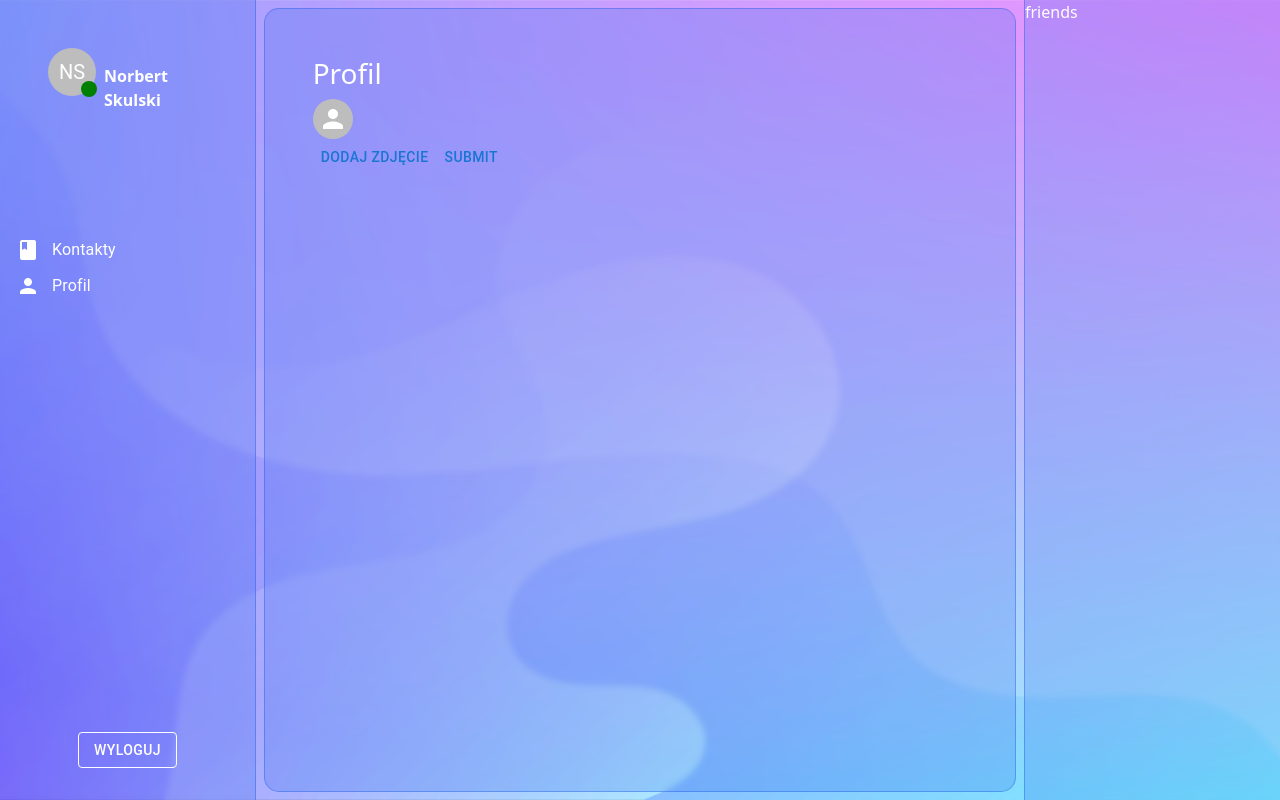
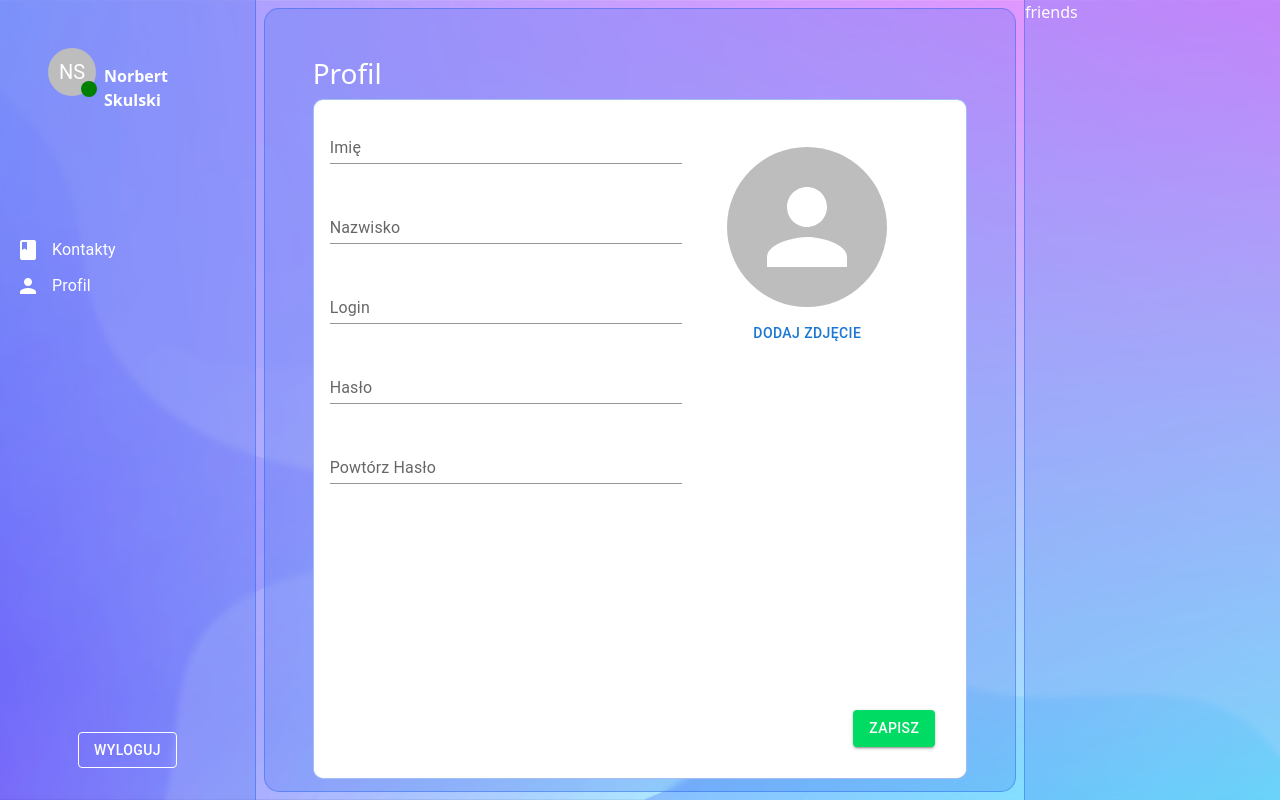
Before and after one commit to NorbertSkulski/MGR_WEBRTC, a React (Create React App) app in the folder client/: page /#/dashboard/profile in a window 1280 px wide. Built offline with nearby package versions, Linux system fonts and the light colour scheme; no server answers.

Commit message:
add profile

```diff
--- a/client/public/index.html
+++ b/client/public/index.html
@@ -33,6 +33,7 @@
   <body>
     <noscript>You need to enable JavaScript to run this app.</noscript>
     <div id="root"></div>
+    <div id="modal"></div>
     <!--
       This HTML file is a template.
       If you open it directly in the browser, you will see an empty page.
--- a/client/src/App.scss
+++ b/client/src/App.scss
@@ -8,5 +8,6 @@
   background-image: url("./assets/images/SL_060521_43530_17.jpg");
   //app global colors;
   --global-white: rgba(255,255,255,1);
+  --global-success: rgb(0, 219, 99);
   color: var(--global-white);
 }
--- a/client/src/components/ContactArea/ContactArea.scss
+++ b/client/src/components/ContactArea/ContactArea.scss
@@ -1,4 +1,10 @@
 .ContactArea{
-
+    .AddContactButton{
+        position: absolute;
+        bottom: 1rem;
+        right: 1rem;
+        background-color: var(--global-success) !important;
+        color: var(--global-white);
+    }
 
 }
--- a/client/src/components/ContactArea/ContactArea.tsx
+++ b/client/src/components/ContactArea/ContactArea.tsx
@@ -1,8 +1,10 @@
 import { Button } from "@mui/material";
 import MainTable from "../Tables/MainTable/MainTable";
 import "./ContactArea.scss";
+import AddFriendModal from "../Modals/AddFriendModal/AddFriendModal";
 
 const ContactArea = () => {
+
   return (
     <div className="ContactArea">
       <h3>Kontakty</h3>
@@ -19,6 +21,7 @@ const ContactArea = () => {
           { name: "Agata", lastName: "Gromek" }
         ]}
       />
+      <AddFriendModal/>
     </div>
   );
 };
--- a/client/src/components/Forms/ProfileForm/ProfileForm.scss
+++ b/client/src/components/Forms/ProfileForm/ProfileForm.scss
@@ -1,5 +1,33 @@
 .ProfileForm{
+    position: relative;
     .ProfileImage{
         display: none;
     }
+
+    > form {
+        background-color: var(--global-white);
+        border-radius: 10px;
+        padding: 1rem;
+        border: 1px solid rgba(28, 91, 228, 0.4);
+        height: 85dvh !important;
+
+        .SubmitButton{
+            position: absolute;
+            bottom: 2rem;
+            right: 2rem;
+            background-color: var(--global-success);
+        }
+    }
+    .AvatarArea{
+        position: absolute;
+        right: 5rem;
+        top:3rem;
+        display: flex;
+        flex-direction: column;
+        justify-content: center;
+        .Image{
+            width: 10rem;
+            height: 10rem;
+        }
+    }
 }
--- a/client/src/components/Forms/ProfileForm/ProfileForm.tsx
+++ b/client/src/components/Forms/ProfileForm/ProfileForm.tsx
@@ -5,34 +5,37 @@ import { useEffect, useRef, useState } from "react";
 import { useForm } from "react-hook-form";
 import { onSubmit } from "./ProfileFormSubmit";
 import { get } from "lodash";
+import { Row, Col } from "react-bootstrap";
 
 const ProfileForm = () => {
   const { handleSubmit, ...rest } = useForm();
-  const [avatarUrl,setAvatarUrl]= useState("");
+  const [avatarUrl, setAvatarUrl] = useState("");
 
-  const {watch} = rest;
+  const { watch } = rest;
 
   const selectPicture = () => {
-    const currentObj: HTMLElement|null = document.querySelector(".ProfileImage input");
+    const currentObj: HTMLElement | null = document.querySelector(
+      ".ProfileImage input"
+    );
     currentObj?.click();
   };
 
-  useEffect(()=>{
-    const image:Blob = get(watch('ProfileImage'),'[0]',null);
-    if(image === null)
-      return;
+  useEffect(() => {
+    const image: Blob = get(watch("ProfileImage"), "[0]", null);
+    if (image === null) return;
     const fileReader = new FileReader();
-    fileReader.onload =(evt)=> {
-      const url:any= evt?.target?.result
-      setAvatarUrl(url)
-    }
+    fileReader.onload = (evt) => {
+      const url: any = evt?.target?.result;
+      setAvatarUrl(url);
+    };
     fileReader.readAsDataURL(image);
-  },[watch('ProfileImage')])
+  }, [watch("ProfileImage")]);
 
   return (
     <div className="ProfileForm">
       <form onSubmit={handleSubmit(onSubmit)}>
-        <Avatar src={avatarUrl}></Avatar>
+        <div className="AvatarArea">
+          <Avatar className="Image mb-2" src={avatarUrl}></Avatar>
           <Input
             className="ProfileImage"
             name="ProfileImage"
@@ -40,7 +43,68 @@ const ProfileForm = () => {
             type="file"
           />
           <Button onClick={selectPicture}>Dodaj zdjęcie</Button>
-        <Button type="submit">Submit</Button>
+        </div>
+
+        <Row>
+          <Col xs={7}>
+            <Input
+              className="Name"
+              name="Name"
+              form={rest}
+              type="text"
+              label="Imię"
+            />
+          </Col>
+        </Row>
+
+        <Row>
+          <Col xs={7}>
+            <Input
+              className="LastName"
+              name="LastName"
+              form={rest}
+              type="text"
+              label="Nazwisko"
+            />
+          </Col>
+        </Row>
+        <Row>
+          <Col xs={7}>
+            <Input
+              className="Login"
+              name="Login"
+              form={rest}
+              type="text"
+              label="Login"
+            />
+          </Col>
+        </Row>
+        <Row>
+          <Col xs={7}>
+            <Input
+              className="Password"
+              name="Password"
+              form={rest}
+              type="password"
+              label="Hasło"
+            />
+          </Col>
+        </Row>
+        <Row>
+          <Col xs={7}>
+            <Input
+              className="PasswordConfirm"
+              name="PasswordConfirm"
+              form={rest}
+              type="password"
+              label="Powtórz Hasło"
+            />
+          </Col>
+        </Row>
+
+        <Button className="SubmitButton" variant="contained" type="submit">
+          Zapisz
+        </Button>
       </form>
     </div>
   );
--- a/client/src/components/Inputs/Input/Input.scss
+++ b/client/src/components/Inputs/Input/Input.scss
@@ -1,3 +1,4 @@
 .Input{
     min-height: 5rem;
+    width: 100%;
 }
--- /dev/null
+++ b/client/src/components/Modals/AddFriendModal/AddFriendModal.tsx
@@ -0,0 +1,26 @@
+import { useState } from "react";
+import MainModal from "../MainModal/MainModal";
+import { Button } from "react-bootstrap";
+
+const AddFriendModal = () => {
+  const [show, setShow] = useState(false);
+
+  return (
+    <>
+      <Button
+        onClick={() => setShow(true)}
+        className="AddContactButton"
+        variant="contained"
+      >
+        Dodaj kontakt
+      </Button>
+
+      <MainModal headerText="Dodaj znajomego" show={show} setShow={setShow}>
+        TEST
+        <Button onClick={() => setShow(false)}>Hide</Button>
+      </MainModal>
+    </>
+  );
+};
+
+export default AddFriendModal;
--- /dev/null
+++ b/client/src/components/Modals/MainModal/MainModal.scss
@@ -0,0 +1,32 @@
+.MainModal {
+    border: 1px solid rgba(28, 91, 228, 0.4);
+    background: rgba(255,255,255,1);
+    position: fixed;
+    translate: -50% -50%;
+    top: 50%;
+    left: 50%;
+    z-index: 100;
+    min-width: 40%;
+    min-height: 30%;
+    border-radius: 10px;
+    .ModalHeader{
+        padding: 1rem 1rem 0.5rem 1rem;
+        display: flex;
+        justify-content: space-between;
+        border-bottom: 1px solid rgba(28, 91, 228, 0.4);
+    }
+    .ModalBody{
+        padding: 0.5rem 1rem;
+    }
+}
+
+.BackgroundModal{
+    position: absolute;
+    width: 100dvw;
+    height: 100dvh;
+    translate: -50% -50%;
+    top: 50%;
+    left: 50%;
+    background: rgba(0,0,0,.4);
+    z-index: 99;
+}
--- /dev/null
+++ b/client/src/components/Modals/MainModal/MainModal.tsx
@@ -0,0 +1,54 @@
+import { createPortal } from "react-dom";
+import { usePortal } from "../../../hooks/portal/portalHook";
+import { ReactNode, useEffect, useRef, useState } from "react";
+import "./MainModal.scss";
+import { Button, Icon, IconButton } from "@mui/material";
+
+type MainModalType = {
+  children: ReactNode;
+  show: boolean;
+  setShow: Function;
+  headerText?: string;
+  width?:string;
+  height?:string;
+};
+
+const MainModal = (props: MainModalType) => {
+  const { children, show, headerText, setShow, width, height } = props;
+  const target: HTMLDivElement = usePortal("modal");
+
+  const modalRef: any = useRef();
+
+  useEffect(() => {
+    const clickLisener = (e: any) => {
+      if(e?.target?.type==='button'){
+        return;
+      }
+      if (!modalRef?.current?.contains(e?.target)) setShow(false);
+    };
+    document.addEventListener("click", clickLisener);
+    return () => document.removeEventListener("click", clickLisener);
+  },[]);
+
+  if (!show) {
+    return null;
+  }
+
+  return createPortal(
+    <>
+      <div style={{width,height}} ref={modalRef} className="MainModal">
+        <div className="ModalHeader">
+          <h4>{headerText || "Header"}</h4>
+          <IconButton onClick={() => setShow(false)}>
+            <Icon>close</Icon>
+          </IconButton>
+        </div>
+        <div className="ModalBody"> {children}</div>
+      </div>
+      <div className="BackgroundModal"></div>
+    </>,
+    target
+  );
+};
+
+export default MainModal;
--- /dev/null
+++ b/client/src/hooks/portal/portalHook.ts
@@ -0,0 +1,17 @@
+import {useEffect, useRef} from "react";
+export const usePortal =(id:string)=> {
+    const rootElemRef = useRef(document.createElement('div'));
+
+    useEffect(function setupElement() {
+      // Look for existing target dom element to append to
+      const parentElem:any = document.querySelector(`#${id}`);
+      // Add the detached element to the parent
+      parentElem.appendChild(rootElemRef.current);
+      // This function is run on unmount
+      return function removeElement() {
+        rootElemRef.current.remove();
+      };
+    }, [id]);
+
+    return rootElemRef.current;
+}
```
Lines whose indentation alone changed are shown as unchanged.
